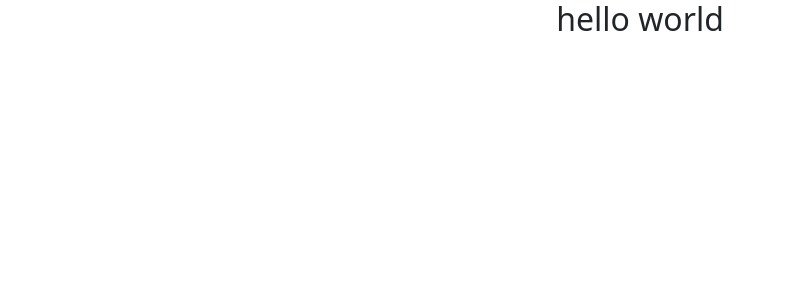
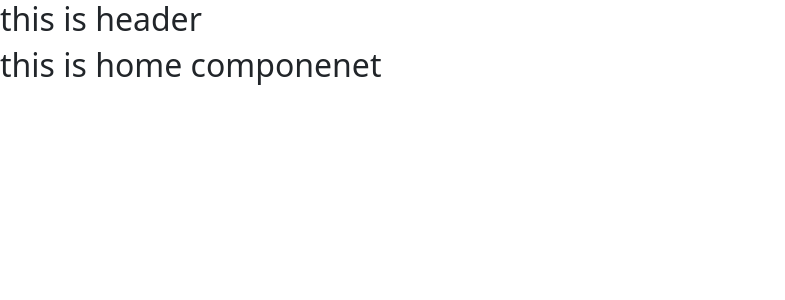
Before and after one commit to mehedi-hasan-shuvon/assignment-10-independent, a React (Create React App) app: page / in a window 1280 px wide. Shown: the top 300 px of the page, without its empty margins (0-785 px from the left). Built offline with nearby package versions, Linux system fonts and the light colour scheme.

Commit message:
added and routed not found page

```diff
--- a/src/App.js
+++ b/src/App.js
@@ -1,10 +1,21 @@
 import logo from './logo.svg';
 import './App.css';
 import 'bootstrap/dist/css/bootstrap.min.css';
+import Header from './Pages/Shared/Header/Header';
+import { Route, Routes } from 'react-router-dom';
+import Home from './Pages/Home/Home/Home';
+import NotFound from './Pages/Shared/NotFound/NotFound';
 function App() {
   return (
     <div className="App">
-      <h2 className='text-center'>hello world</h2>
+      <Header></Header>
+      <Routes>
+        <Route path='/' element={<Home></Home>}></Route>
+        <Route path='/home' element={<Home></Home>}></Route>
+
+
+        <Route path='*' element={<NotFound></NotFound>}></Route>
+      </Routes>
     </div>
   );
 }
--- /dev/null
+++ b/src/Pages/Home/Home/Home.js
@@ -0,0 +1,11 @@
+import React from 'react';
+import './Home.css'
+const Home = () => {
+    return (
+        <div>
+            <h2>this is home componenet</h2>
+        </div>
+    );
+};
+
+export default Home;
--- /dev/null
+++ b/src/Pages/Shared/Header/Header.js
@@ -0,0 +1,11 @@
+import React from 'react';
+import './Header.css'
+const Header = () => {
+    return (
+        <div>
+            <h2>this is header</h2>
+        </div>
+    );
+};
+
+export default Header;
--- /dev/null
+++ b/src/Pages/Shared/NotFound/NotFound.js
@@ -0,0 +1,16 @@
+import React from 'react';
+import './NotFound.css';
+import notfound from '../../../Images/404.png'
+const NotFound = () => {
+    return (
+        <div>
+            <div className='text-center mx-auto my-3 container'>
+                <img className='w-50 mx-auto' src={notfound} alt="" />
+                <h2 className='text-center text-danger'>Page not Found</h2>
+
+            </div>
+        </div>
+    );
+};
+
+export default NotFound;
```
Also changed, not shown: src/Images/404.png (added), src/Images/sleepy.jpg (added), src/Pages/Home/Home/Home.css (added), src/Pages/Shared/Header/Header.css (added), src/Pages/Shared/NotFound/NotFound.css (added).
